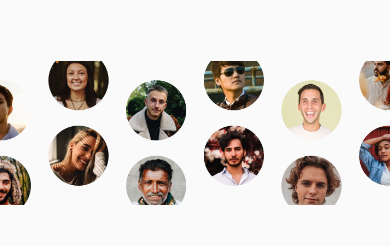
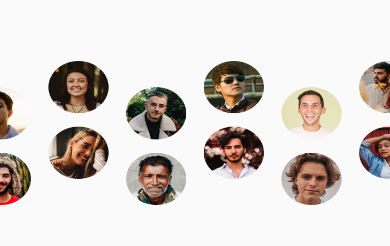
Before and after one commit to Darionas/meet-landing-page, a plain HTML site: page index.html in a window 390 px wide. Shown: the part 79-325 px from the top of the page. Drawn offline with Linux system fonts and the light colour scheme.

Commit message:
Adjust mobile hero image sizing

```diff
--- a/styles.css
+++ b/styles.css
@@ -159,7 +159,7 @@ header {
 .img-hero-mobile img {
   display: block;
   width: 100%;
-  transform: scale(1.15);
+  transform: scaleX(1.15);
   transform-origin: center;
 }
 
```
